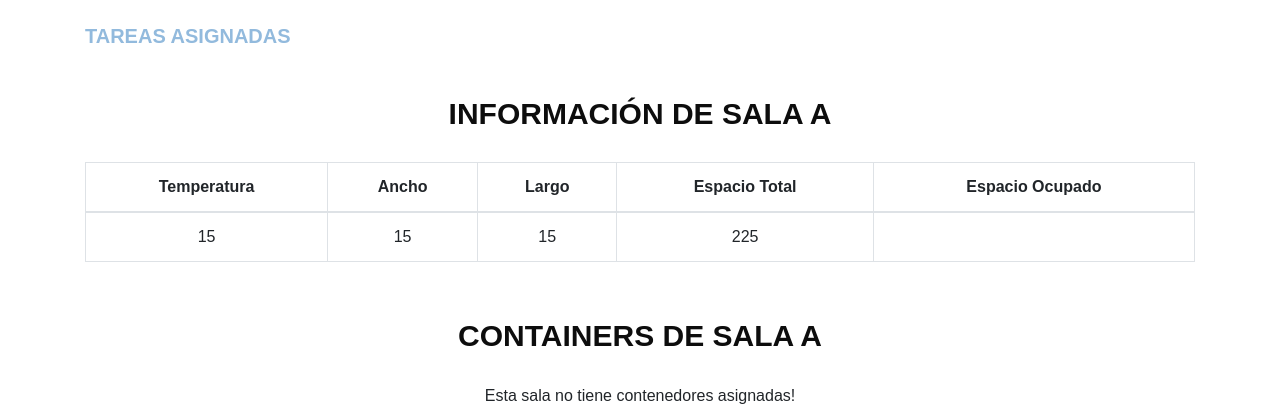
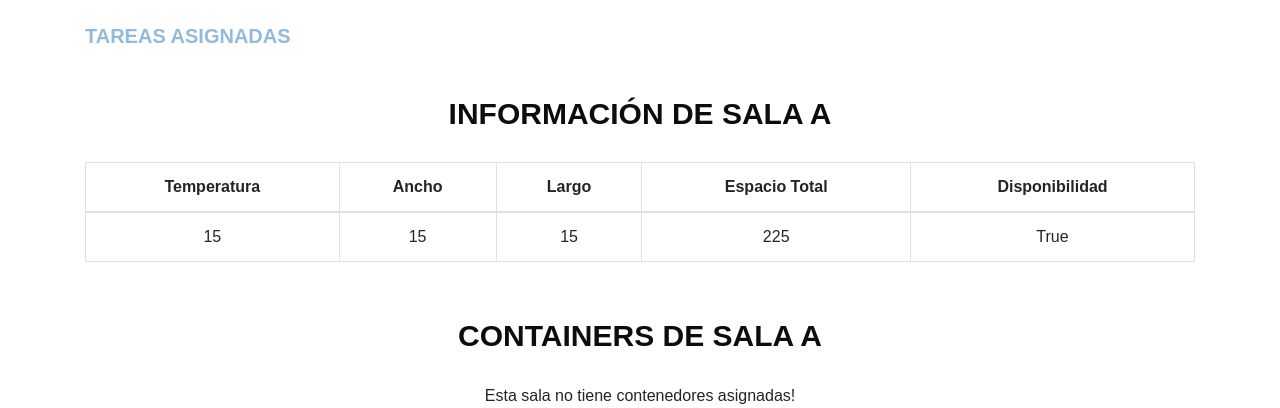
Before and after one commit to elskater98/Joint-Project, a Django app: page /application/salas/1 in a window 1280 px wide. Shown: the part 56-464 px from the top of the page. Run offline with Django 3.2, Linux system fonts and the light colour scheme; a user stored in the database is signed in; data comes from the database, SQL or seed files in the repository; both versions use the stored data as it was after the commit; some libraries are stand-ins or nearby versions.

Commit message:
small bugs

```diff
--- a/JointProject/templates/GestorSala/rooms.html
+++ b/JointProject/templates/GestorSala/rooms.html
@@ -41,7 +41,7 @@
                                 <h6><strong>Temperatura: </strong> {{ room.temperatura }}ºC  <br/>
                                 <strong>Medidas: </strong> {{ room.ancho}}m x {{room.largo}}m <br/>
                                 <strong>Espacio Total: </strong> {{ room.espacio_Total}} <br/>
-                                <strong>Espacio Ocupado: </strong> {{ room.espacio_Ocupado}}</h6></a>
+                                <strong>Disponibilidad: </strong> {{ room.disponible}}</h6></a>
                         </div>
                         </br>
 
@@ -58,7 +58,7 @@
                                 <h6><strong>Temperatura: </strong> {{ room.temperatura }}ºC  <br/>
                                 <strong>Medidas: </strong> {{ room.ancho}}m x {{room.largo}}m <br/>
                                 <strong>Espacio Total: </strong> {{ room.espacio_Total}} <br/>
-                                <strong>Espacio Ocupado: </strong> {{ room.espacio_Ocupado}}</h6></a>
+                                <strong>Disponibilidad: </strong> {{ room.disponible}}</h6></a>
                         </div>
                         </br>
 
--- a/JointProject/templates/details/product_detail.html
+++ b/JointProject/templates/details/product_detail.html
@@ -10,7 +10,7 @@
           <thead>
             <tr>
               <th scope="col">Nombre</th>
-              <th scope="col">Cuantidad</th>
+              <th scope="col">Cantidad</th>
               <th scope="col">Temperatura máxima</th>
               <th scope="col">Temperatura mínima</th>
               <th scope="col">Humedad máxima</th>
--- a/JointProject/templates/details/room_detail.html
+++ b/JointProject/templates/details/room_detail.html
@@ -21,7 +21,7 @@
           <th scope="col">Ancho</th>
           <th scope="col">Largo</th>
           <th scope="col">Espacio Total</th>
-          <th scope="col">Espacio Ocupado</th>
+          <th scope="col">Disponibilidad</th>
         </tr>
       </thead>
       <tbody>
@@ -30,7 +30,7 @@
             <td>  {{ room.ancho}}  </td>
             <td>  {{ room.largo}}  </td>
             <td>  {{ room.espacio_Total}}  </td>
-            <td>  {{ room.espacio_Ocupado}}  </td>
+            <td>  {{ room.disponible}}  </td>
 
         </tr>
 
```
Also changed, not shown: JointProject/db.sqlite3.
